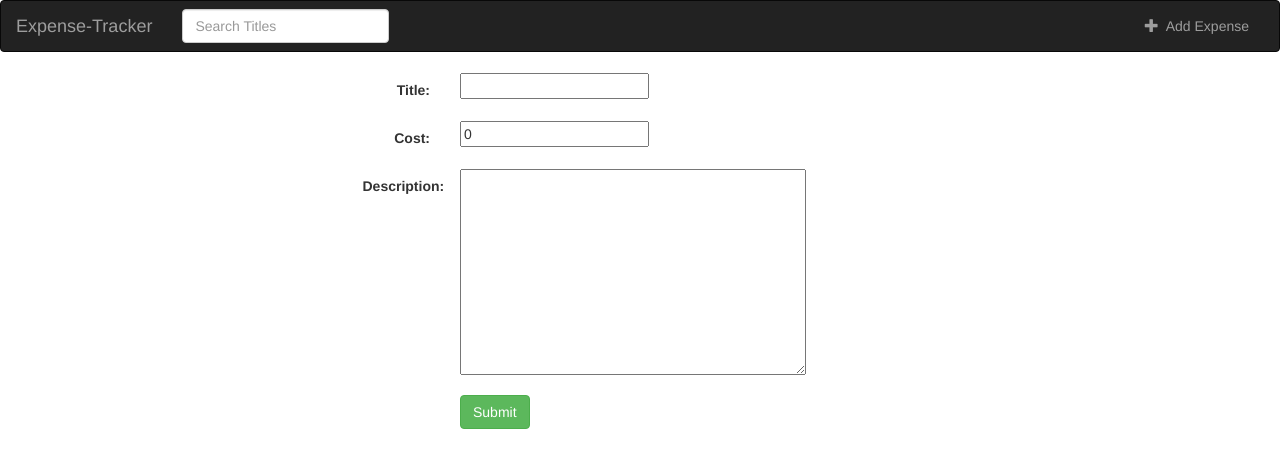
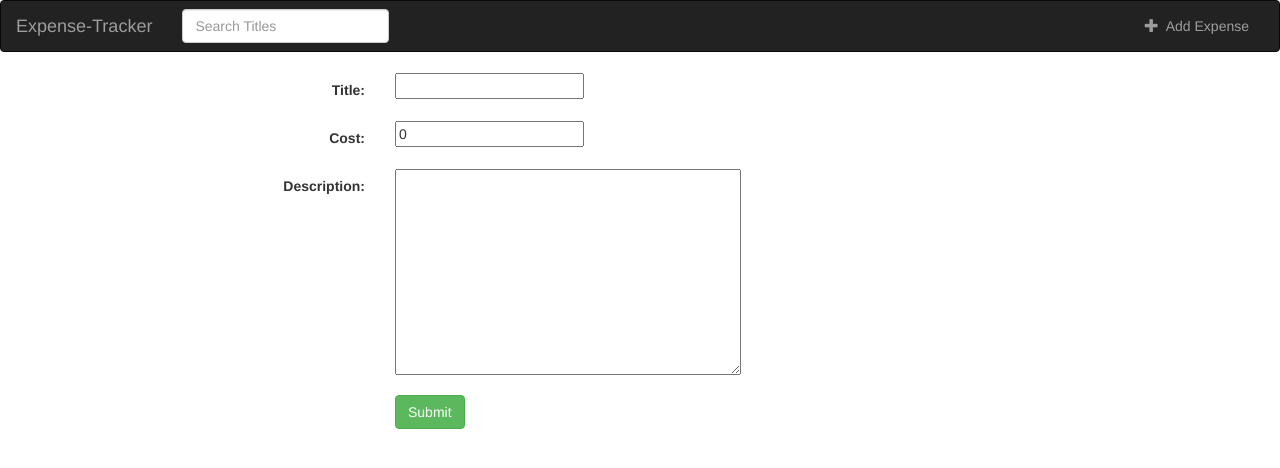
Before and after one commit to PratitiJain/expense-tracker, a Django app: page /add/ in a window 1280 px wide. Shown: the top 468 px of the page. Run offline with Django 3.2, Linux system fonts and the light colour scheme; some libraries are stand-ins or nearby versions.

Commit message:
updated react settings
Signed-off-by: Chetanya <chetanyashrimalie5@gmail.com>

```diff
--- a/expense_app/templates/expense_app/expense_form.html
+++ b/expense_app/templates/expense_app/expense_form.html
@@ -1,10 +1,10 @@
 {% extends 'base.html' %}
 {% block title %} Form {% endblock %}
 {% block body %}
-    <div class="container">
+    <div class="container"  >
         <div class="row">
-            <div class="col-md-3"></div>
-            <div class="col-md-6">
+            <div class="col-md-2"></div>
+            <div class="col-md-8">
                 <!-- Displaying Form -->
                 {% for field in form %}
                     <form class="form-horizontal" action="" method="post"
@@ -27,7 +27,7 @@
                 <!-- Displaying Form -->
                 </form>
             </div>
-            <div class="col-md-3"></div>
+            <div class="col-md-2"></div>
         </div>
     </div>
     </form>
--- a/expense_app/templates/expense_app/home.html
+++ b/expense_app/templates/expense_app/home.html
@@ -4,7 +4,7 @@
 {% block body %}
     {% if messages %}
         <ul class="messages">
-        <!--looping through messages-->
+            <!--looping through messages-->
             {% for message in messages %}
                 <div class="alert alert-info alert-dismissable">
                     <button type="button" class="close" data-dismiss="alert"
@@ -12,8 +12,8 @@
                     </button>
                     {{ message }}
                 </div>
-{#                <li{% if message.tags %}#}
-{#                    class="{{ message.tags }}"{% endif %}>{{ message }}</li>#}
+                {#                <li{% if message.tags %}#}
+                {#                    class="{{ message.tags }}"{% endif %}>{{ message }}</li>#}
             {% endfor %}
         </ul>
     {% endif %}
--- a/expensetracker/settings.py
+++ b/expensetracker/settings.py
@@ -37,6 +37,7 @@ INSTALLED_APPS = [
     'django.contrib.staticfiles',
     'expense_app.apps.ExpenseAppConfig',
     'rest_framework',
+    'webpack_loader',
 ]
 
 MIDDLEWARE = [
```
